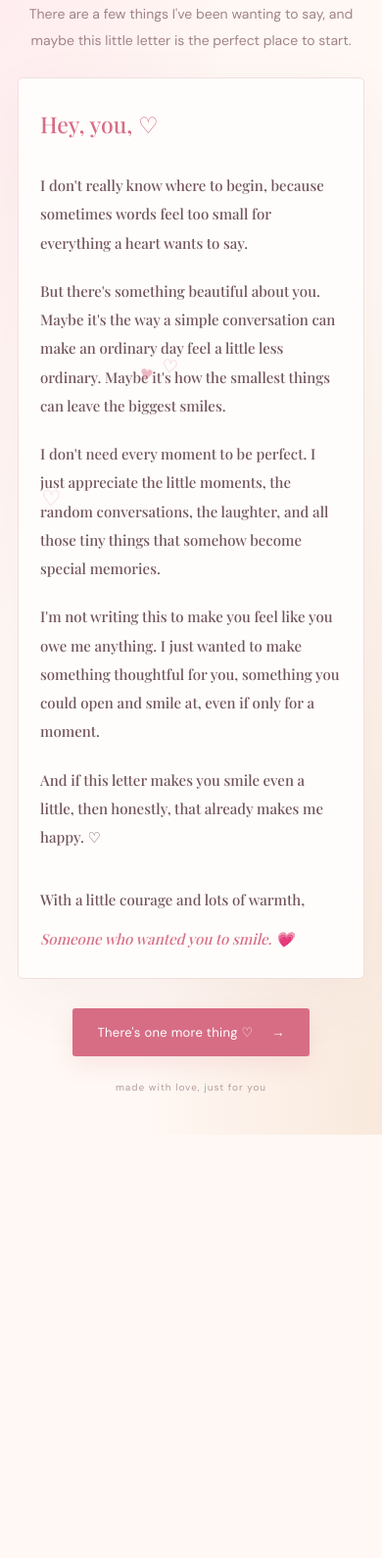
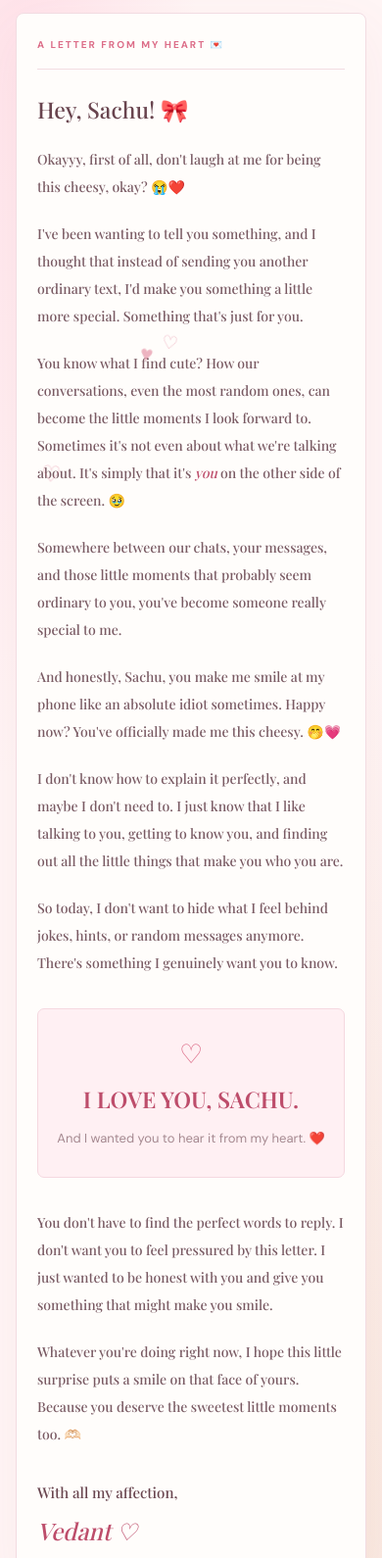
Before and after one commit to vedantpimple09-a11y/forever-letter, a plain HTML site: page index.html in a window 390 px wide. Shown: the part 258-1848 px from the top of the page at 98% size. Before the commit the page ends 1416 px from the top, so only its background shows below. Drawn offline with nearby package versions, Linux system fonts and the light colour scheme; a web font is replaced by a local one.

Commit message:
Create personalized Sachu love letter

```diff
--- a/index.html
+++ b/index.html
@@ -3,103 +3,148 @@
 <head>
   <meta charset="UTF-8">
   <meta name="viewport" content="width=device-width, initial-scale=1.0">
-  <meta name="theme-color" content="#fff8f4">
-  <title>A Letter From My Heart ♡</title>
+  <meta name="theme-color" content="#fff5f5">
+  <title>For My Sachu ♡</title>
   <link rel="stylesheet" href="style.css">
 </head>
 <body>
 
-  <div class="floating-hearts" id="hearts"></div>
+  <div class="hearts" id="hearts"></div>
 
-  <!-- PAGE 1: LETTER -->
+  <!-- PAGE 1: LOVE LETTER -->
   <main class="page active" id="letterPage">
-    <div class="envelope">💌</div>
-    <p class="eyebrow">A LITTLE LETTER FOR YOU</p>
-    <h1>To Someone<br><em>Special</em> ♡</h1>
-    <p class="intro">
-      There are a few things I've been wanting to say,
-      and maybe this little letter is the perfect place
-      to start.
+    <div class="top-label">A LITTLE SOMETHING FOR YOU</div>
+
+    <div class="main-heart">♡</div>
+
+    <h1>For my <span>Sachu</span> ♡</h1>
+
+    <p class="subtitle">
+      A little corner of the internet, made just for you.
     </p>
 
-    <div class="letter">
-      <p class="salutation">Hey, you, ♡</p>
+    <div class="letter-card">
+      <div class="letter-top">A LETTER FROM MY HEART 💌</div>
+
+      <h2>Hey, Sachu! 🎀</h2>
 
       <p>
-        I don't really know where to begin, because
-        sometimes words feel too small for everything
-        a heart wants to say.
+        Okayyy, first of all, don't laugh at me for being
+        this cheesy, okay? 😭❤️
       </p>
 
       <p>
-        But there's something beautiful about you.
-        Maybe it's the way a simple conversation can
-        make an ordinary day feel a little less ordinary.
-        Maybe it's how the smallest things can leave
-        the biggest smiles.
+        I've been wanting to tell you something, and I thought
+        that instead of sending you another ordinary text,
+        I'd make you something a little more special.
+        Something that's just for you.
       </p>
 
       <p>
-        I don't need every moment to be perfect.
-        I just appreciate the little moments, the random
-        conversations, the laughter, and all those tiny
-        things that somehow become special memories.
+        You know what I find cute? How our conversations,
+        even the most random ones, can become the little
+        moments I look forward to. Sometimes it's not even
+        about what we're talking about. It's simply that
+        it's <em>you</em> on the other side of the screen. 🥹
       </p>
 
       <p>
-        I'm not writing this to make you feel like you
-        owe me anything. I just wanted to make something
-        thoughtful for you, something you could open
-        and smile at, even if only for a moment.
+        Somewhere between our chats, your messages, and
+        those little moments that probably seem ordinary
+        to you, you've become someone really special to me.
       </p>
 
       <p>
-        And if this letter makes you smile even a little,
-        then honestly, that already makes me happy. ♡
+        And honestly, Sachu, you make me smile at my phone
+        like an absolute idiot sometimes. Happy now?
+        You've officially made me this cheesy. 🤭💗
       </p>
 
-      <p class="signature">
-        With a little courage and lots of warmth,<br>
-        <span>Someone who wanted you to smile. 💗</span>
+      <p>
+        I don't know how to explain it perfectly, and maybe
+        I don't need to. I just know that I like talking
+        to you, getting to know you, and finding out all
+        the little things that make you who you are.
+      </p>
+
+      <p>
+        So today, I don't want to hide what I feel behind
+        jokes, hints, or random messages anymore.
+        There's something I genuinely want you to know.
+      </p>
+
+      <div class="confession">
+        <span class="tiny-heart">♡</span>
+        <h2>I LOVE YOU, SACHU.</h2>
+        <p>
+          And I wanted you to hear it from my heart. ❤️
         </p>
       </div>
 
-    <button class="primary-btn" id="openVideo">
-      There's one more thing ♡ <span>→</span>
+      <p>
+        You don't have to find the perfect words to reply.
+        I don't want you to feel pressured by this letter.
+        I just wanted to be honest with you and give you
+        something that might make you smile.
+      </p>
+
+      <p>
+        Whatever you're doing right now, I hope this little
+        surprise puts a smile on that face of yours.
+        Because you deserve the sweetest little moments too. 🫶🏻
+      </p>
+
+      <div class="signature">
+        With all my affection,<br>
+        <span>Vedant ♡</span>
+      </div>
+    </div>
+
+    <button class="primary-btn" id="openSurprise">
+      One last surprise, Sachu 💗 <span>→</span>
     </button>
 
-    <p class="tiny">made with love, just for you</p>
+    <p class="footer-note">made with love, just for you.</p>
   </main>
 
-  <!-- PAGE 2: VIDEO -->
+
+  <!-- PAGE 2: VIDEO SURPRISE -->
   <main class="page video-page" id="videoPage">
-    <div class="envelope">🎀</div>
-    <p class="eyebrow">AND NOW, ONE LAST THING</p>
-    <h1>A Little Something<br><em>For You</em></h1>
+    <div class="top-label">JUST FOR YOU, SACHU</div>
 
-    <p class="intro">
-      Some feelings are easier to show than to explain.
-      So I saved this little surprise for you. ❤️
+    <div class="main-heart">💗</div>
+
+    <h1>One More Thing,<br><span>My Sachu</span></h1>
+
+    <p class="subtitle">
+      Words weren't enough, so I saved something special
+      for you. I hope you love it. 🥹
     </p>
+
+    <div class="video-card">
+      <div class="video-heading">YOUR LITTLE SURPRISE 🎬</div>
 
       <div class="video-frame">
         <iframe
           src="https://drive.google.com/file/d/1YkkB8uLYUKP8JSRzhLkN-wbfqEMd0UQr/preview"
-        title="A special video"
+          title="A special video for Sachu"
           allow="autoplay; fullscreen"
           allowfullscreen>
         </iframe>
       </div>
+    </div>
 
     <p class="video-caption">
-      Take your time. I hope this makes you smile. ♡
+      If this makes you smile, my mission is accomplished. ♡
     </p>
 
+    <div class="ending">You + Me + A Little Bit of Magic ✨</div>
+
     <button class="secondary-btn" id="backToLetter">
-      ← Read the letter again
+      ← Read my letter again
     </button>
 
-    <p class="tiny">that's all, just a little piece of my heart 💌</p>
+    <p class="footer-note">always with a little extra love. 💌</p>
   </main>
 
   <script src="script.js"></script>
--- a/script.js
+++ b/script.js
@@ -1,41 +1,41 @@
 const letterPage = document.getElementById('letterPage');
 const videoPage = document.getElementById('videoPage');
-const openVideo = document.getElementById('openVideo');
-const backToLetter = document.getElementById('backToLetter');
 
-function showPage(pageToShow) {
+document.getElementById('openSurprise').addEventListener('click', () => {
   letterPage.classList.remove('active');
-  videoPage.classList.remove('active');
-
-  pageToShow.classList.add('active');
+  videoPage.classList.add('active');
 
   window.scrollTo({
     top: 0,
     behavior: 'smooth'
   });
-}
-
-openVideo.addEventListener('click', () => {
-  showPage(videoPage);
 });
 
-backToLetter.addEventListener('click', () => {
-  showPage(letterPage);
+document.getElementById('backToLetter').addEventListener('click', () => {
+  videoPage.classList.remove('active');
+  letterPage.classList.add('active');
+
+  window.scrollTo({
+    top: 0,
+    behavior: 'smooth'
+  });
 });
 
-// Soft floating hearts
+// Floating hearts
 const heartsContainer = document.getElementById('hearts');
-const heartSymbols = ['♡', '♥', '✧'];
+const symbols = ['♡', '♥', '୨୧', '✧'];
 
 function createHeart() {
   const heart = document.createElement('span');
+
   heart.className = 'floating-heart';
-  heart.textContent =
-    heartSymbols[Math.floor(Math.random() * heartSymbols.length)];
+  heart.textContent = symbols[
+    Math.floor(Math.random() * symbols.length)
+  ];
 
   heart.style.left = Math.random() * 100 + '%';
   heart.style.fontSize = (12 + Math.random() * 15) + 'px';
-  heart.style.animationDuration = (8 + Math.random() * 8) + 's';
+  heart.style.animationDuration = (8 + Math.random() * 7) + 's';
 
   heartsContainer.appendChild(heart);
 
@@ -44,4 +44,6 @@ function createHeart() {
   });
 }
 
-setInterval(createHeart, 1200);
+if (!window.matchMedia('(prefers-reduced-motion: reduce)').matches) {
+  setInterval(createHeart, 1100);
+}
--- a/style.css
+++ b/style.css
@@ -1,18 +1,19 @@
 @import url('https://fonts.googleapis.com/css2?family=DM+Sans:wght@400;500;600;700&family=Playfair+Display:ital,wght@0,500;0,600;0,700;1,500;1,600&display=swap');
 
 :root {
-  --bg: #fff8f4;
+  --background: #fff5f5;
   --paper: #fffdfb;
-  --pink: #d76d85;
-  --dark: #563a42;
-  --muted: #a18389;
-  --line: #f1dfe0;
+  --pink: #dc6d88;
+  --deep-pink: #bd4d6b;
+  --text: #68444e;
+  --muted: #a58990;
+  --border: #f2dce2;
 }
 
 * {
+  box-sizing: border-box;
   margin: 0;
   padding: 0;
-  box-sizing: border-box;
 }
 
 html {
@@ -22,30 +23,31 @@ html {
 body {
   min-height: 100vh;
   background:
-    radial-gradient(ellipse at top left, #ffe9ed 0%, transparent 45%),
-    radial-gradient(ellipse at bottom right, #f9e9dc 0%, transparent 45%),
-    var(--bg);
-  color: var(--dark);
+    radial-gradient(ellipse at 5% 5%, #ffe0e8 0%, transparent 35%),
+    radial-gradient(ellipse at 95% 90%, #f9e8df 0%, transparent 35%),
+    var(--background);
+  color: var(--text);
   font-family: 'DM Sans', sans-serif;
   overflow-x: hidden;
 }
 
 .page {
+  display: none;
   width: 100%;
   min-height: 100vh;
-  padding: 65px 20px;
-  display: none;
+  padding: 55px 18px;
   flex-direction: column;
   align-items: center;
   text-align: center;
-  animation: appear 0.7s ease;
+  position: relative;
+  animation: enter 0.65s ease both;
 }
 
 .page.active {
   display: flex;
 }
 
-@keyframes appear {
+@keyframes enter {
   from {
     opacity: 0;
     transform: translateY(12px);
@@ -56,141 +58,194 @@ body {
   }
 }
 
-.envelope {
-  font-size: 47px;
-  margin-bottom: 16px;
-  animation: float 3s ease-in-out infinite;
+.top-label {
+  font-size: 10px;
+  letter-spacing: 3px;
+  font-weight: 700;
+  color: var(--deep-pink);
+  margin-bottom: 20px;
 }
 
-@keyframes float {
-  50% {
-    transform: translateY(-7px) rotate(3deg);
-  }
+.main-heart {
+  font-size: 57px;
+  color: var(--pink);
+  animation: heartbeat 1.4s ease-in-out infinite;
+  margin-bottom: 13px;
 }
 
-.eyebrow {
-  font-size: 10px;
-  letter-spacing: 4px;
-  color: var(--pink);
-  font-weight: 700;
-  margin-bottom: 18px;
+@keyframes heartbeat {
+  0%, 100% { transform: scale(1); }
+  50% { transform: scale(1.1); }
 }
 
 h1 {
   font-family: 'Playfair Display', serif;
-  font-size: clamp(38px, 7vw, 62px);
-  line-height: 1.16;
+  font-size: clamp(36px, 7vw, 57px);
   font-weight: 500;
-  letter-spacing: -1.5px;
+  line-height: 1.2;
+  letter-spacing: -1px;
 }
 
-h1 em {
+h1 span {
   color: var(--pink);
-  font-weight: 500;
+  font-style: italic;
 }
 
-.intro {
-  max-width: 490px;
-  margin: 20px auto 34px;
+.subtitle {
+  max-width: 450px;
+  margin: 17px auto 28px;
   color: var(--muted);
   font-size: 14px;
   line-height: 1.9;
 }
 
-.letter {
+.letter-card,
+.video-card {
   width: 100%;
-  max-width: 650px;
-  padding: clamp(25px, 6vw, 55px);
+  max-width: 660px;
   background: var(--paper);
-  border: 1px solid var(--line);
-  border-radius: 5px;
-  box-shadow: 0 20px 70px #74464d0c;
+  border: 1px solid var(--border);
+  border-radius: 8px;
+  box-shadow: 0 18px 55px #a85d7110;
   text-align: left;
 }
 
-.letter p {
+.letter-card {
+  padding: clamp(23px, 6vw, 48px);
+}
+
+.letter-top,
+.video-heading {
+  font-size: 10px;
+  letter-spacing: 2px;
+  font-weight: 700;
+  color: var(--pink);
+  padding-bottom: 18px;
+  margin-bottom: 25px;
+  border-bottom: 1px solid var(--border);
+}
+
+.letter-card h2 {
   font-family: 'Playfair Display', serif;
-  font-size: 16px;
+  font-weight: 500;
+  font-size: 25px;
+  margin-bottom: 22px;
+}
+
+.letter-card > p {
+  font-family: 'Playfair Display', serif;
+  font-size: 15px;
   line-height: 2;
   margin-bottom: 20px;
-  color: #71545b;
+  color: #795a63;
 }
 
-.letter .salutation {
-  font-size: 23px;
-  color: var(--pink);
-  margin-bottom: 25px;
+.letter-card em {
+  color: var(--deep-pink);
 }
 
-.letter .signature {
-  margin-top: 35px;
-  margin-bottom: 0;
+.confession {
+  background: #fff0f3;
+  border: 1px solid #f5d8e0;
+  border-radius: 7px;
+  text-align: center;
+  padding: 28px 15px;
+  margin: 32px 0;
+}
+
+.tiny-heart {
+  font-size: 27px;
+  color: var(--pink);
+}
+
+.confession h2 {
+  font-family: 'Playfair Display', serif;
+  color: var(--deep-pink);
+  font-size: clamp(23px, 5vw, 34px);
+  font-weight: 600;
+  margin: 13px 0;
+}
+
+.confession p {
+  font-size: 13px;
+  line-height: 1.8;
+  color: var(--muted);
+}
+
+.signature {
+  font-family: 'Playfair Display', serif;
   font-size: 15px;
+  line-height: 2;
+  margin-top: 30px;
 }
 
 .signature span {
-  display: inline-block;
-  margin-top: 10px;
-  color: var(--pink);
+  color: var(--deep-pink);
+  font-size: 24px;
   font-style: italic;
 }
 
 button {
   font-family: 'DM Sans', sans-serif;
   cursor: pointer;
-  transition: transform 0.25s, background 0.25s;
+  transition: transform 0.25s, box-shadow 0.25s;
 }
 
 button:hover {
   transform: translateY(-3px);
+  box-shadow: 0 9px 22px #bd4d6b20;
 }
 
 .primary-btn {
-  margin-top: 30px;
-  padding: 16px 25px;
-  border: none;
-  border-radius: 3px;
+  display: flex;
+  align-items: center;
+  justify-content: center;
+  gap: 15px;
+  border: 0;
   background: var(--pink);
   color: white;
+  border-radius: 5px;
+  padding: 16px 23px;
+  margin-top: 28px;
   font-size: 13px;
-  letter-spacing: 0.3px;
-  box-shadow: 0 8px 22px #d76d8525;
-}
-
-.primary-btn span {
-  margin-left: 15px;
 }
 
 .secondary-btn {
-  margin-top: 25px;
-  padding: 13px 20px;
   border: 1px solid #e9cbd2;
-  border-radius: 3px;
-  background: transparent;
-  color: var(--dark);
+  background: #fffaf9;
+  color: var(--text);
+  padding: 14px 21px;
+  border-radius: 5px;
+  margin-top: 26px;
   font-size: 12px;
 }
 
-.tiny {
-  margin-top: 25px;
+.footer-note {
+  margin-top: 26px;
   font-size: 10px;
   letter-spacing: 1px;
-  color: #b59ba0;
+  color: #b3979e;
 }
 
 .video-page {
   justify-content: center;
 }
 
+.video-card {
+  padding: 17px;
+}
+
+.video-heading {
+  margin-bottom: 16px;
+  padding-bottom: 14px;
+}
+
 .video-frame {
   width: 100%;
-  max-width: 850px;
   aspect-ratio: 16 / 9;
-  background: #f6e5e8;
-  border: 1px solid #efd7dd;
-  border-radius: 8px;
+  background: #f9e5eb;
+  border-radius: 5px;
   overflow: hidden;
-  box-shadow: 0 20px 60px #74464d15;
 }
 
 .video-frame iframe {
@@ -201,38 +256,44 @@ button:hover {
 }
 
 .video-caption {
-  margin-top: 22px;
+  font-family: 'Playfair Display', serif;
+  font-style: italic;
   color: var(--muted);
-  font-size: 13px;
+  font-size: 14px;
+  margin-top: 23px;
+  line-height: 1.8;
 }
 
-.floating-hearts {
+.ending {
+  color: var(--deep-pink);
+  font-family: 'Playfair Display', serif;
+  font-size: 17px;
+  margin-top: 20px;
+}
+
+.hearts {
   position: fixed;
   inset: 0;
+  overflow: hidden;
   pointer-events: none;
-  overflow: hidden;
   z-index: 5;
 }
 
 .floating-heart {
   position: absolute;
   bottom: -30px;
+  color: var(--pink);
   opacity: 0;
-  color: var(--pink);
-  animation: rise linear forwards;
+  animation: float-up linear forwards;
 }
 
-@keyframes rise {
+@keyframes float-up {
   0% {
     transform: translateY(0) rotate(0deg);
     opacity: 0;
   }
-  15% {
-    opacity: 0.5;
-  }
-  85% {
-    opacity: 0.35;
-  }
+  15% { opacity: 0.55; }
+  85% { opacity: 0.3; }
   100% {
     transform: translateY(-105vh) rotate(35deg);
     opacity: 0;
@@ -241,23 +302,39 @@ button:hover {
 
 @media (max-width: 600px) {
   .page {
-    padding: 42px 18px;
+    padding: 38px 16px;
   }
 
-  .letter {
-    padding: 25px 22px;
+  .top-label {
+    font-size: 9px;
+    letter-spacing: 2.5px;
   }
 
-  .letter p {
-    font-size: 15px;
-    line-height: 1.95;
+  .letter-card {
+    padding: 25px 21px;
   }
 
-  .intro {
-    margin-bottom: 25px;
+  .letter-card > p {
+    font-size: 14px;
+    line-height: 2;
   }
 
-  .video-frame {
-    border-radius: 5px;
+  .letter-card h2 {
+    font-size: 23px;
+  }
+
+  .subtitle {
+    font-size: 13px;
+  }
+
+  .video-card {
+    padding: 10px;
   }
 }
+
+@media (prefers-reduced-motion: reduce) {
+  *, *::before, *::after {
+    animation-duration: 0.01ms !important;
+    scroll-behavior: auto !important;
+  }
+}
```
Lines whose indentation alone changed are shown as unchanged.
